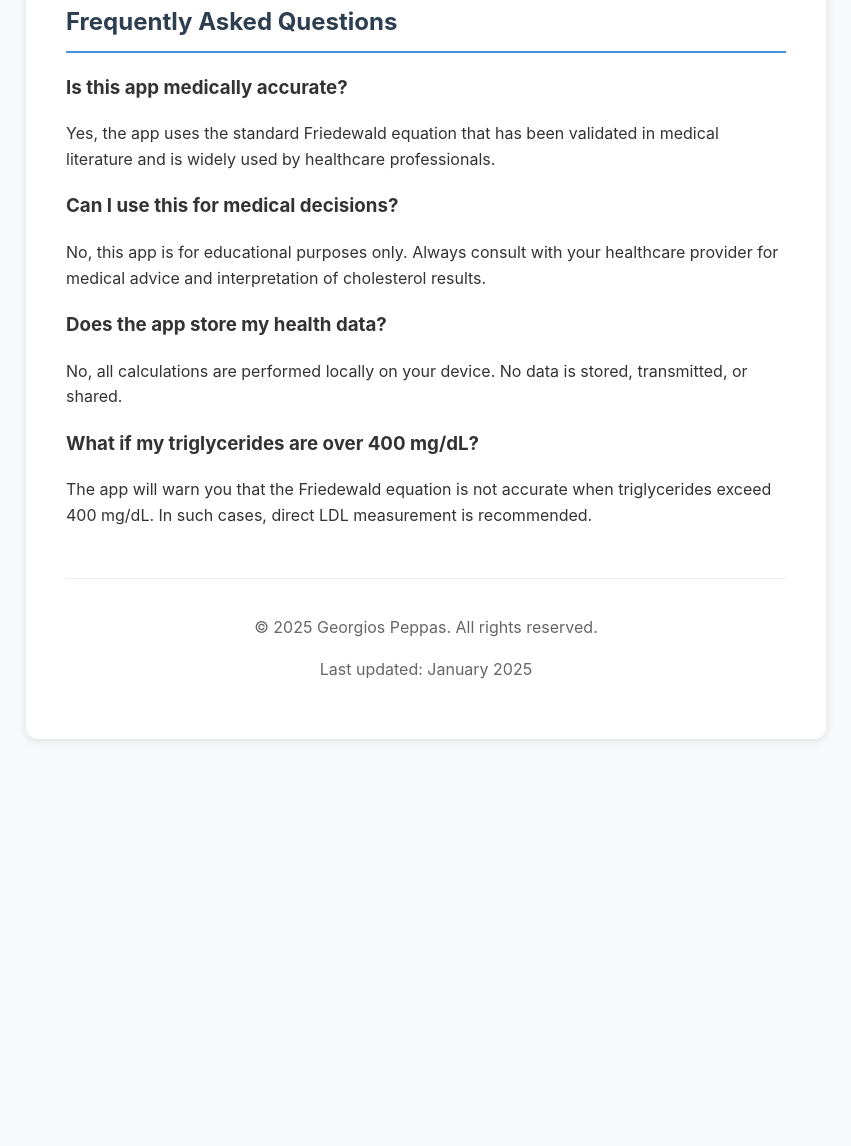
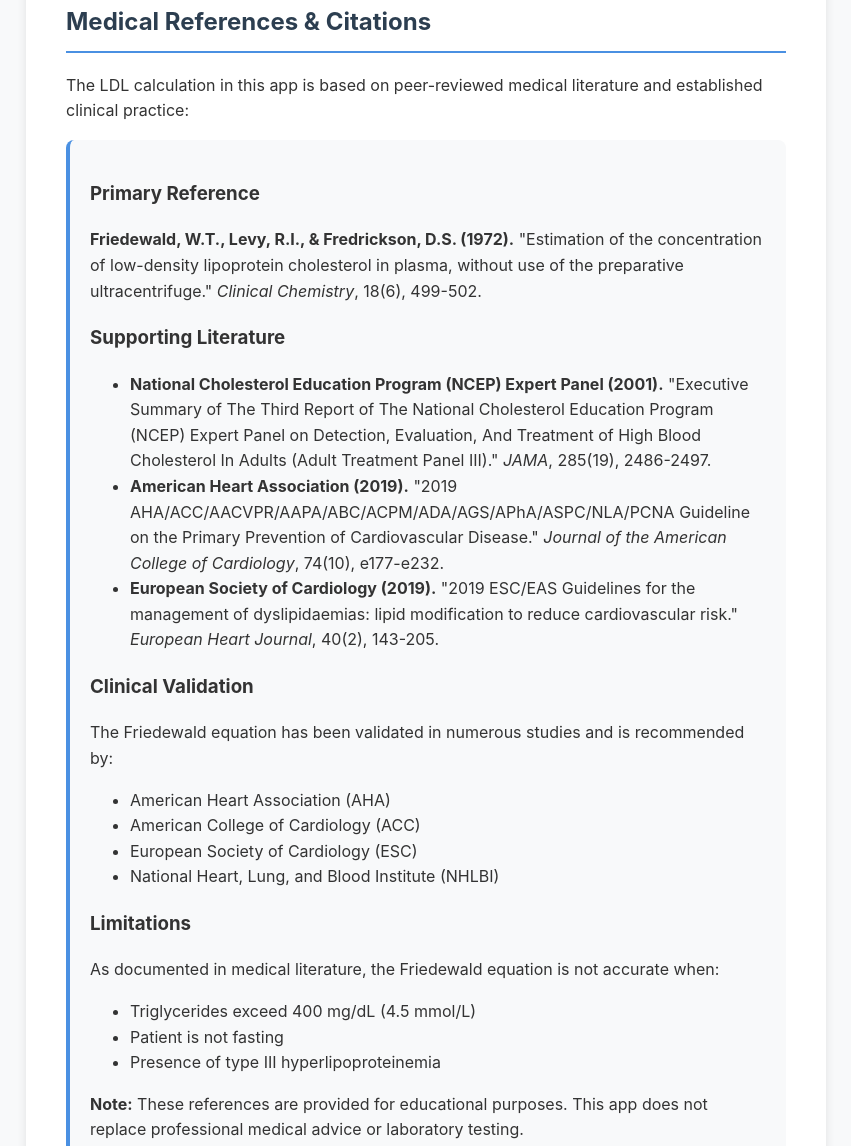
Before and after one commit to peppasnet/ldl-calculator-support, a plain HTML site: page index.html in a window 1280 px wide. Shown: the part 2548-3694 px from the top of the page, without its empty margins (214-1065 px from the left). Before the commit the page ends 3327 px from the top, so only its background shows below. Drawn offline with Linux system fonts and the light colour scheme.

Commit message:
Add medical references and citations section
- Added comprehensive medical citations per Apple review feedback
- Includes Friedewald equation original paper reference
- Added AHA, ACC, ESC guidelines
- Documented limitations and clinical validation
- Added anchor link for easy access from app

```diff
--- a/index.html
+++ b/index.html
@@ -170,6 +170,44 @@
             </ul>
         </div>
 
+        <div class="section" id="references">
+            <h2>Medical References & Citations</h2>
+            <p>The LDL calculation in this app is based on peer-reviewed medical literature and established clinical practice:</p>
+
+            <div style="background: #f8f9fa; padding: 20px; border-radius: 8px; border-left: 4px solid #4A90E2;">
+                <h3>Primary Reference</h3>
+                <p><strong>Friedewald, W.T., Levy, R.I., & Fredrickson, D.S. (1972).</strong> "Estimation of the concentration of low-density lipoprotein cholesterol in plasma, without use of the preparative ultracentrifuge." <em>Clinical Chemistry</em>, 18(6), 499-502.</p>
+
+                <h3>Supporting Literature</h3>
+                <ul style="text-align: left;">
+                    <li><strong>National Cholesterol Education Program (NCEP) Expert Panel (2001).</strong> "Executive Summary of The Third Report of The National Cholesterol Education Program (NCEP) Expert Panel on Detection, Evaluation, And Treatment of High Blood Cholesterol In Adults (Adult Treatment Panel III)." <em>JAMA</em>, 285(19), 2486-2497.</li>
+
+                    <li><strong>American Heart Association (2019).</strong> "2019 AHA/ACC/AACVPR/AAPA/ABC/ACPM/ADA/AGS/APhA/ASPC/NLA/PCNA Guideline on the Primary Prevention of Cardiovascular Disease." <em>Journal of the American College of Cardiology</em>, 74(10), e177-e232.</li>
+
+                    <li><strong>European Society of Cardiology (2019).</strong> "2019 ESC/EAS Guidelines for the management of dyslipidaemias: lipid modification to reduce cardiovascular risk." <em>European Heart Journal</em>, 40(2), 143-205.</li>
+                </ul>
+
+                <h3>Clinical Validation</h3>
+                <p>The Friedewald equation has been validated in numerous studies and is recommended by:</p>
+                <ul style="text-align: left;">
+                    <li>American Heart Association (AHA)</li>
+                    <li>American College of Cardiology (ACC)</li>
+                    <li>European Society of Cardiology (ESC)</li>
+                    <li>National Heart, Lung, and Blood Institute (NHLBI)</li>
+                </ul>
+
+                <h3>Limitations</h3>
+                <p>As documented in medical literature, the Friedewald equation is not accurate when:</p>
+                <ul style="text-align: left;">
+                    <li>Triglycerides exceed 400 mg/dL (4.5 mmol/L)</li>
+                    <li>Patient is not fasting</li>
+                    <li>Presence of type III hyperlipoproteinemia</li>
+                </ul>
+
+                <p><strong>Note:</strong> These references are provided for educational purposes. This app does not replace professional medical advice or laboratory testing.</p>
+            </div>
+        </div>
+
         <div class="section">
             <h2>Frequently Asked Questions</h2>
 
```
